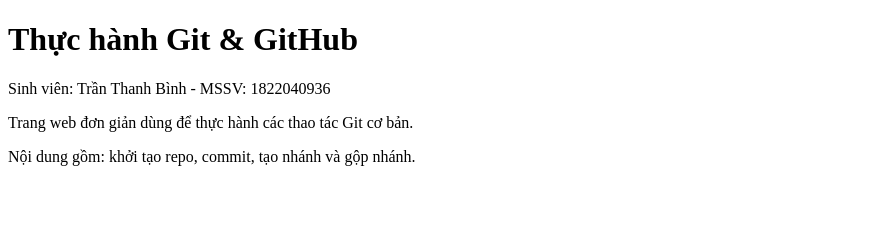
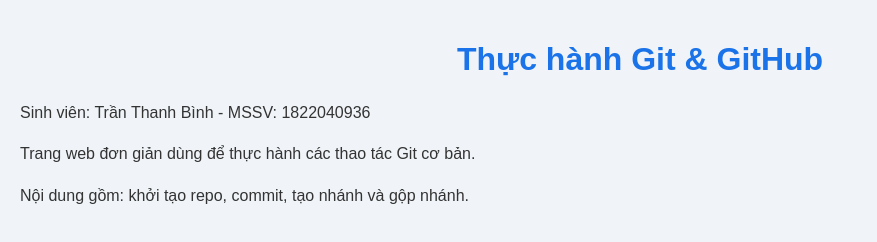
Before and after one commit to thanhbinhk57/ThucHanhGit_1822040936, a plain HTML site: page index.html in a window 1280 px wide. Shown: the whole page, without its empty margins (0-877 px from the left). Drawn offline with Linux system fonts and the light colour scheme.

Commit message:
Thêm giao diện style.css

```diff
--- a/index.html
+++ b/index.html
@@ -4,6 +4,7 @@
     <meta charset="UTF-8">
     <meta name="viewport" content="width=device-width, initial-scale=1.0">
     <title>Thực hành Git - 1822040936</title>
+    <link rel="stylesheet" href="style.css">
 </head>
 <body>
     <h1>Thực hành Git &amp; GitHub</h1>
--- /dev/null
+++ b/style.css
@@ -0,0 +1,17 @@
+body {
+    background-color: #f0f4f8;
+    font-family: Arial, Helvetica, sans-serif;
+    color: #333333;
+    margin: 0;
+    padding: 20px;
+}
+
+h1 {
+    text-align: center;
+    color: #1a73e8;
+}
+
+p {
+    font-size: 16px;
+    line-height: 1.6;
+}
```
